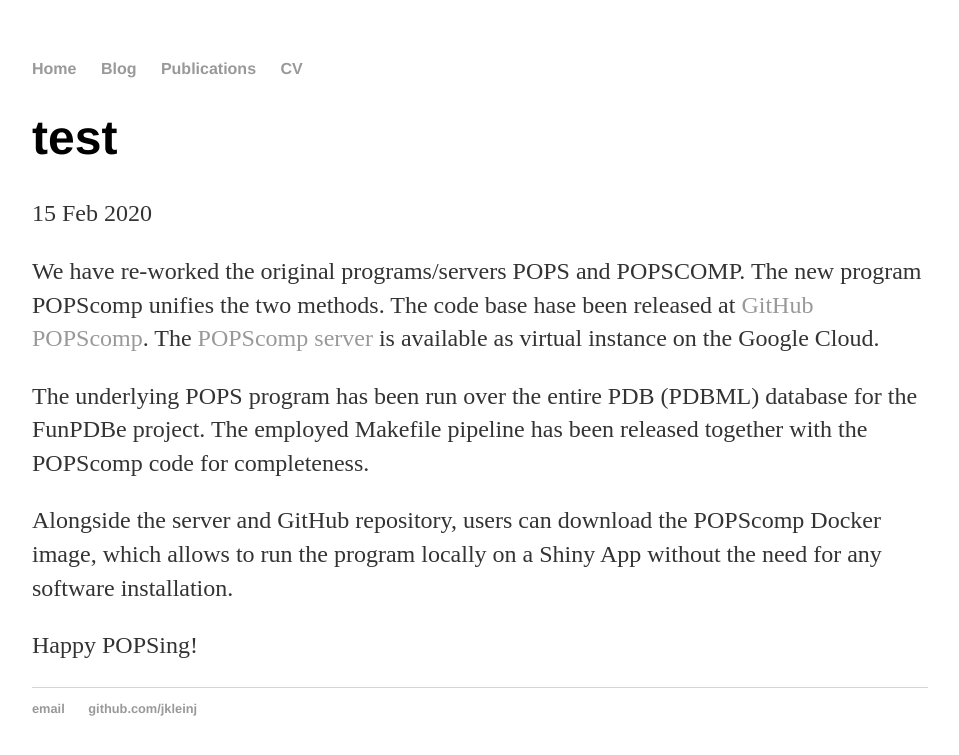
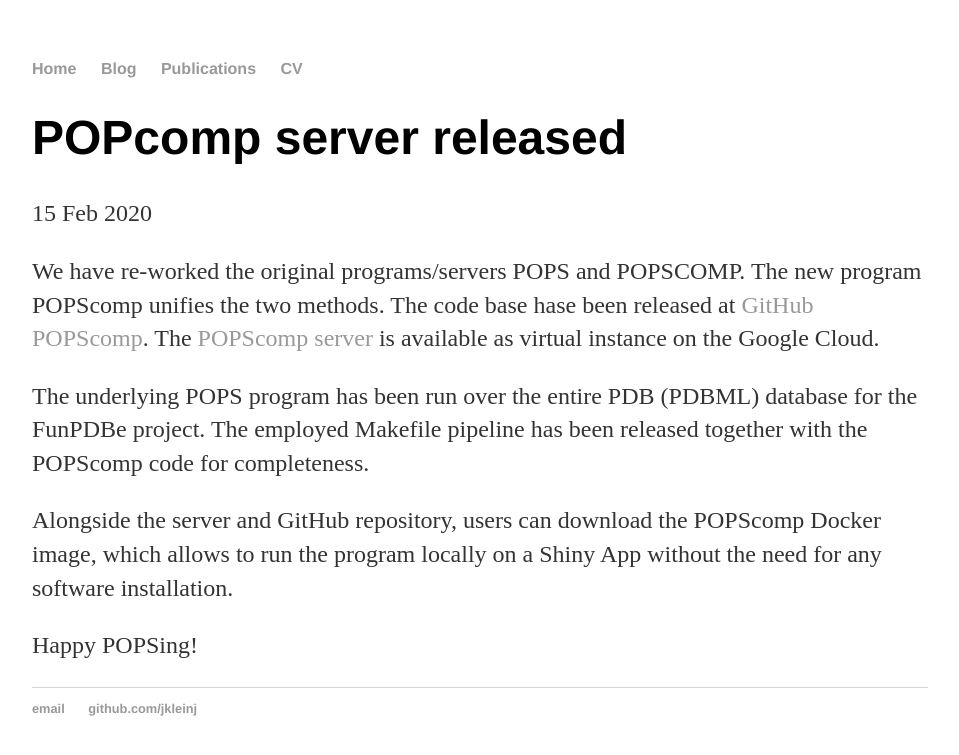
Before and after one commit to jkleinj/jkleinj.github.io, a Jekyll site: the page built from _posts/2020-02-15-POPScomp-release.md, in a window 1280 px wide. Shown: the top 755 px of the page, without its empty margins (160-1119 px from the left). Built offline with Jekyll 4.4.1, drawn with Linux system fonts in a browser that asks for light colours.

Commit message:
Update 2020-02-15-POPScomp-release.md

```diff
--- a/_posts/2020-02-15-POPScomp-release.md
+++ b/_posts/2020-02-15-POPScomp-release.md
@@ -1,6 +1,6 @@
 ---
 layout: post
-title: "test"
+title: "POPcomp server released"
 date: 2020-02-15
 ---
 We have re-worked the original programs/servers POPS and POPSCOMP.
```
